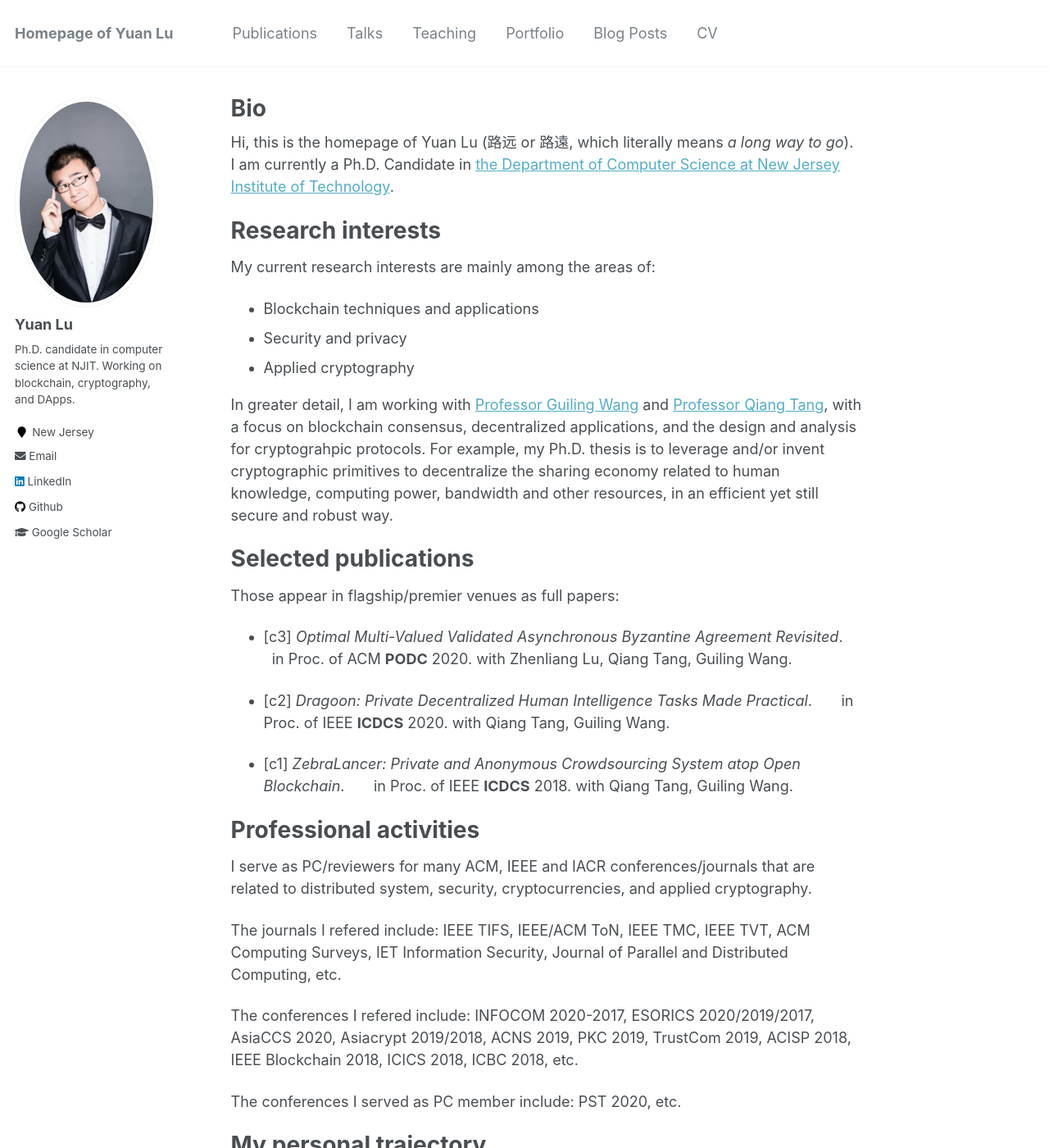
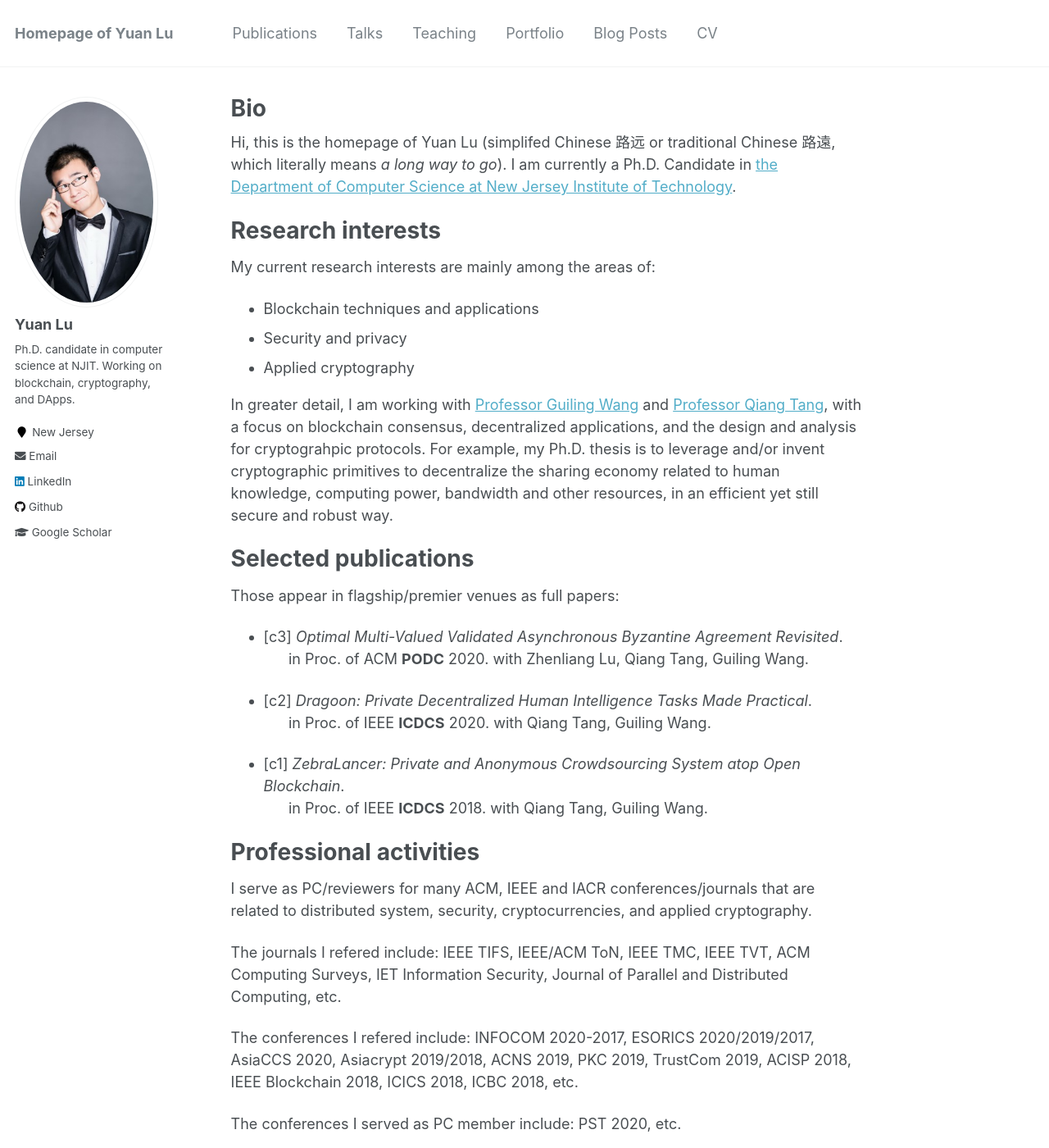
Before and after one commit to yylluu/yylluu.github.io, a Jekyll site: the page built from _pages/about.md, in a window 1280 px wide and 1400 px high. Shown: the whole window at 82% size. Built offline with Jekyll 4.4.1, drawn with Linux system fonts in a browser that asks for light colours.

Commit message:
Update about.md

```diff
--- a/_pages/about.md
+++ b/_pages/about.md
@@ -8,7 +8,7 @@
   - /about.html
 ---
 
-Hi, this is the homepage of Yuan Lu (路远 or 路遠, which literally means *a long way to go*). I am currently a Ph.D. Candidate in [the Department of Computer Science at New Jersey Institute of Technology](https://cs.njit.edu/).
+Hi, this is the homepage of Yuan Lu (simplifed Chinese 路远 or traditional Chinese 路遠, which literally means *a long way to go*). I am currently a Ph.D. Candidate in [the Department of Computer Science at New Jersey Institute of Technology](https://cs.njit.edu/).
 
 
 
```
